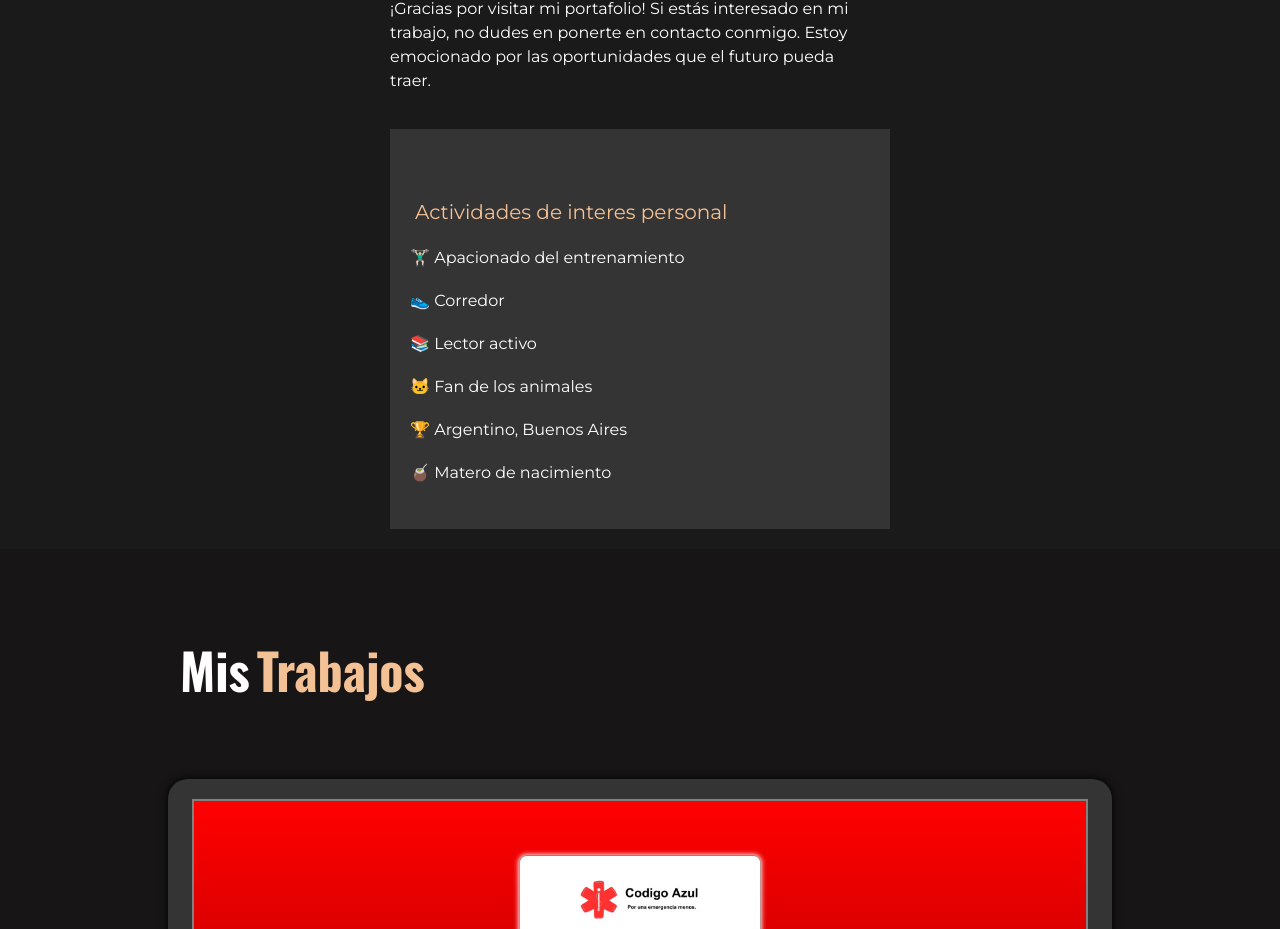
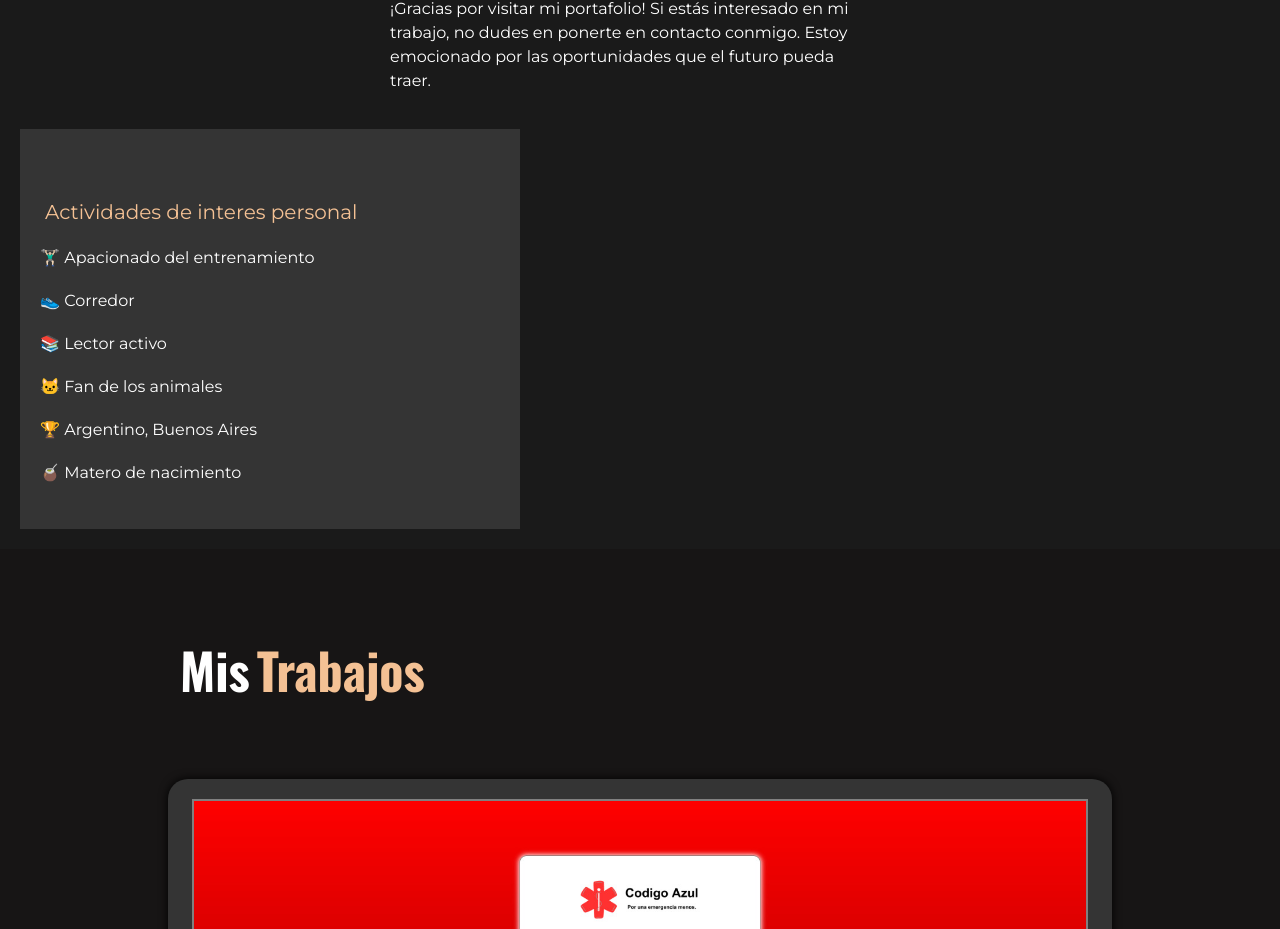
Before and after one commit to Maximiliano17/Portafolio-Maximiliano, a React (Vite) app: page / in a window 1280 px wide. Shown: the part 1591-2520 px from the top of the page. Built offline with nearby package versions, Linux system fonts and the light colour scheme; a web font is replaced by a local one.

Commit message:
Subir mejoras en CV

```diff
--- a/src/modules/Informacion.module.css
+++ b/src/modules/Informacion.module.css
@@ -72,6 +72,7 @@
     justify-content: center;
     align-items: center;
     flex-direction: column;
+    align-self: flex-start;
     background: #343434;
 }
 
--- a/src/views/Home.jsx
+++ b/src/views/Home.jsx
@@ -32,7 +32,7 @@ function Home() {
               GitHub
             </a>
 
-           <a className={styles.buttonn} href="../../public/CV Maximilinao Dos Santos Desarrollador Web.pdf" download="CV Maximilinao Dos Santos Desarrollador Web.pdf">
+           <a className={styles.buttonn} href="../../public/CV Maximilinao Dos Santos Android Developer.pdf" download="CV Maximilinao Dos Santos Desarrollador Web.pdf">
             <svg xmlns="http://www.w3.org/2000/svg" width="20" height="20" fill="currentColor" class="bi bi-download" viewBox="0 0 16 16">
               <path d="M.5 9.9a.5.5 0 0 1 .5.5v2.5a1 1 0 0 0 1 1h12a1 1 0 0 0 1-1v-2.5a.5.5 0 0 1 1 0v2.5a2 2 0 0 1-2 2H2a2 2 0 0 1-2-2v-2.5a.5.5 0 0 1 .5-.5"/>
               <path d="M7.646 11.854a.5.5 0 0 0 .708 0l3-3a.5.5 0 0 0-.708-.708L8.5 10.293V1.5a.5.5 0 0 0-1 0v8.793L5.354 8.146a.5.5 0 1 0-.708.708z"/>
```
Also changed, not shown: src/views/Informacion.jsx (line endings or trailing spaces), 2 other files (tests, documents, lock files or other folders).
